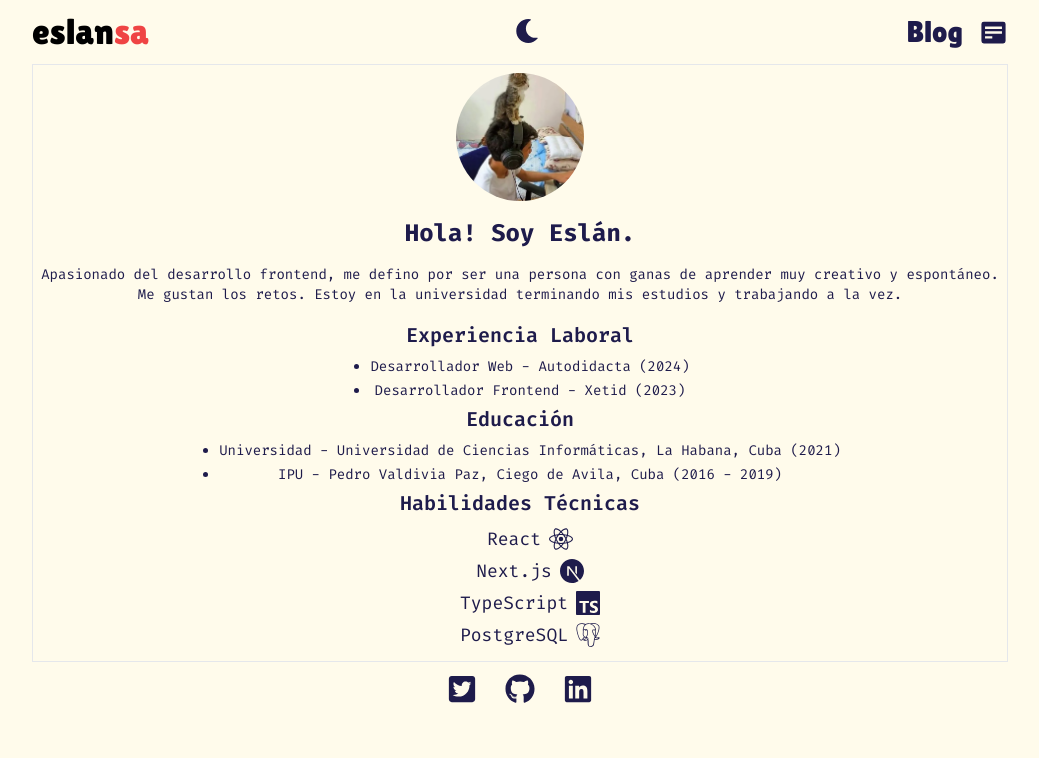
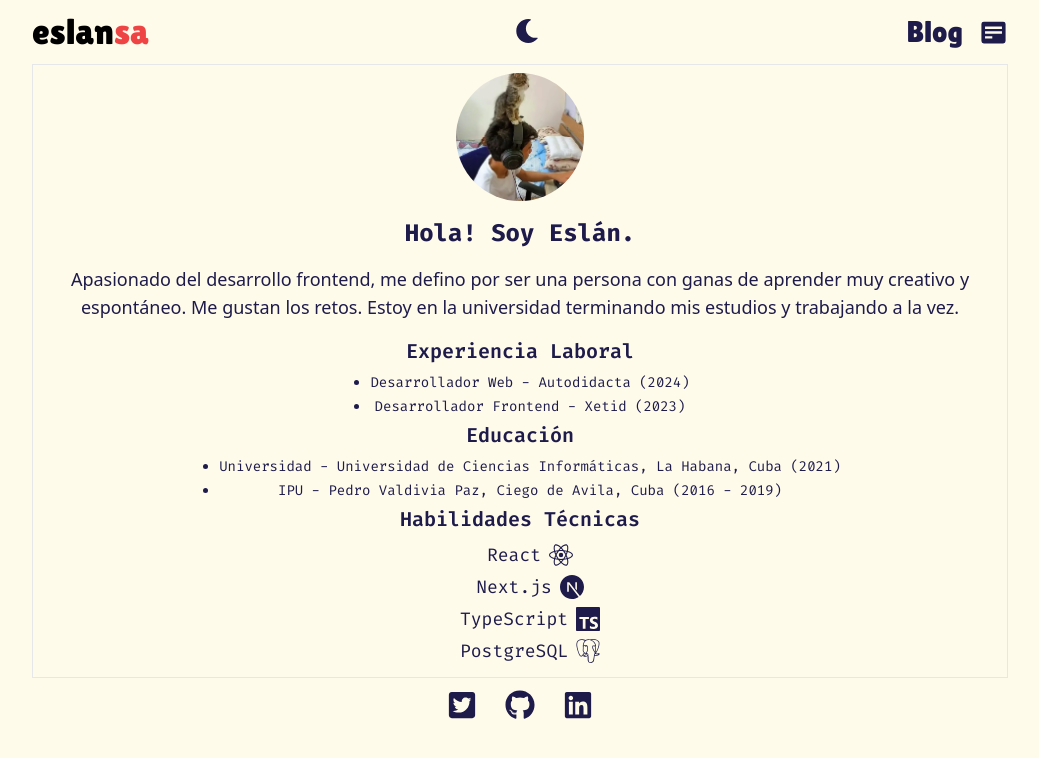
Before and after one commit to eslansa/blog_personal, a Next.js app: page / in a window 1280 px wide. Shown: the top 758 px of the page, without its empty margins (120-1159 px from the left). Built offline with nearby package versions, Linux system fonts and the light colour scheme.

Commit message:
optimize_SEO

```diff
--- a/src/app/(client)/loading.tsx
+++ b/src/app/(client)/loading.tsx
@@ -1,4 +1,11 @@
+import Image from "next/image";
+
 export default function Loading() {
-    // Or a custom loading skeleton component
-    return <p>Loading...</p>
-  }
+  // Or a custom loading skeleton component
+  return (
+    <div className="w-100 h-100 rounded-sm overflow-hidden mb-4 relative">
+      {/* <Image src="/loading.png" alt="loading" layout="fill" objectFit="cover" /> */}
+      <p>Loading...</p>
+    </div>
+  );
+}
--- a/src/app/(client)/page.tsx
+++ b/src/app/(client)/page.tsx
@@ -7,15 +7,25 @@ export default function Page() {
   return (
     <div className='flex flex-col items-center justify-center mb-2 p-2 text-sm dark:bg-gray-950 border dark:border-gray-90 '>
       <div className="w-32 h-32 rounded-full overflow-hidden mb-4 relative">
-        <Image src="/avatar.webp" alt="Avatar" layout="fill" objectFit="cover" />
+        <Image
+          src="/avatar.webp"
+          alt="Avatar"
+          layout="fill"
+          objectFit="cover"
+          quality={75} // Ajusta la calidad de la imagen para reducir el tamaño del archivo
+          loading="lazy" // Asegura que la imagen se cargue de manera diferida
+        />
+
       </div>
       <span className="text-2xl font-bold mb-4">Hola! Soy Eslán.</span>
-      <p className="mb-4 text-center">
+      <p className="mb-4 text-center font-sans text-lg">
         Apasionado del desarrollo frontend, me defino por ser
         una persona con ganas de aprender muy creativo y
         espontáneo. Me gustan los retos. Estoy en la
         universidad terminando mis estudios y trabajando a la
-vez.    </p>
+        vez.
+      </p>
+
       <h2 className="text-xl font-semibold mb-2">Experiencia Laboral</h2>
       <ul className="list-disc pl-5 text-center">
         <li className="mb-1">Desarrollador Web - Autodidacta (2024)</li>
--- a/src/components/Footer.tsx
+++ b/src/components/Footer.tsx
@@ -1,29 +1,22 @@
-import Link from "next/link";
 import React from "react";
 import { FaGithub, FaLinkedin, FaTwitterSquare } from "react-icons/fa";
 
 const Footer = () => {
-  return (
+ return (
     <footer className="mx-auto max-w-5xl px-6 justify-center">
       <div className="container mx-auto flex justify-center gap-7 mt-3 mb-3">
-        <Link href="https://twitter.com/dev_eslan">
-          <span className="hover:text-red-500">
-            <FaTwitterSquare size={30} />{" "}
-          </span>
-        </Link>
-        <Link href="https://github.com/eslansa">
-          <span className="hover:text-red-500">
-            <FaGithub size={30} />
-          </span>
-        </Link>
-        <Link href="#">
-          <span className="hover:text-red-500">
-            <FaLinkedin size={30} />
-          </span>
-        </Link>
+        <a href="https://twitter.com/dev_eslan" target="_blank" rel="noopener noreferrer" className="hover:text-red-500">
+          <FaTwitterSquare size={30} />
+        </a>
+        <a href="https://github.com/eslansa" target="_blank" rel="noopener noreferrer" className="hover:text-red-500">
+          <FaGithub size={30} />
+        </a>
+        <a href="#" target="_blank" rel="noopener noreferrer" className="hover:text-red-500">
+          <FaLinkedin size={30} />
+        </a>
       </div>
     </footer>
-  );
+ );
 };
 
 export default Footer;
--- a/src/components/Navbar.tsx
+++ b/src/components/Navbar.tsx
@@ -31,9 +31,9 @@ const Navbar = () => {
                         </Link>
                     </div>
                     <div className='py-2 hover:text-red-500'>
-                        <Link href='https://drive.google.com/file/d/1Vrleigq1aDQf9GG-_3zfHdXTf6_V8cdE/view'>
+                        <a href='https://drive.google.com/file/d/1Vrleigq1aDQf9GG-_3zfHdXTf6_V8cdE/view' target="_blank" rel="noopener noreferrer">
                             <span className=''><BiSolidDetail size={29} /></span>
-                        </Link>
+                        </a>
                     </div>
 
                 </div>
--- a/src/components/ThemeSwitch.tsx
+++ b/src/components/ThemeSwitch.tsx
@@ -1,11 +1,11 @@
 'use client'
+import React, { useEffect, useState } from 'react';
+import { useTheme } from 'next-themes';
+import { FaMoon, FaSun } from 'react-icons/fa';
 
-import React, { useEffect, useState } from 'react'
-import { useTheme } from 'next-themes'
-import { FaMoon, FaSun } from 'react-icons/fa';
 const ThemeSwitch = () => {
  const { theme, setTheme } = useTheme();
-  const [mounted, setMounted] = useState(false)
+ const [mounted, setMounted] = useState(false);
 
  useEffect(() => {
     setMounted(true);
@@ -14,13 +14,21 @@ const ThemeSwitch = () => {
  if (!mounted) {
     return null;
  }
+
+ // Determine the accessible name based on the current theme
+ const change_mode = theme === 'dark' ? 'Switch to light mode' : 'Switch to dark mode';
+
  return (
     <div>
-    <button className=' rounded-2xl p-1 hover:bg-red-400 ' onClick={() => setTheme(theme === 'dark' ? 'light' : 'dark')}>
+      <button
+        className='rounded-2xl p-1 hover:bg-red-400'
+        onClick={() => setTheme(theme === 'dark' ? 'light' : 'dark')}
+        aria-label={change_mode}
+      >
         {theme === 'dark' ? <FaSun size={24} /> : <FaMoon size={24}/>}
       </button>
     </div>
-  )
-}
+ );
+};
 
-export default ThemeSwitch
+export default ThemeSwitch;
```
Also changed, not shown: public/avatar.webp, public/loading.png (added). Lines whose indentation alone changed are shown as unchanged.
